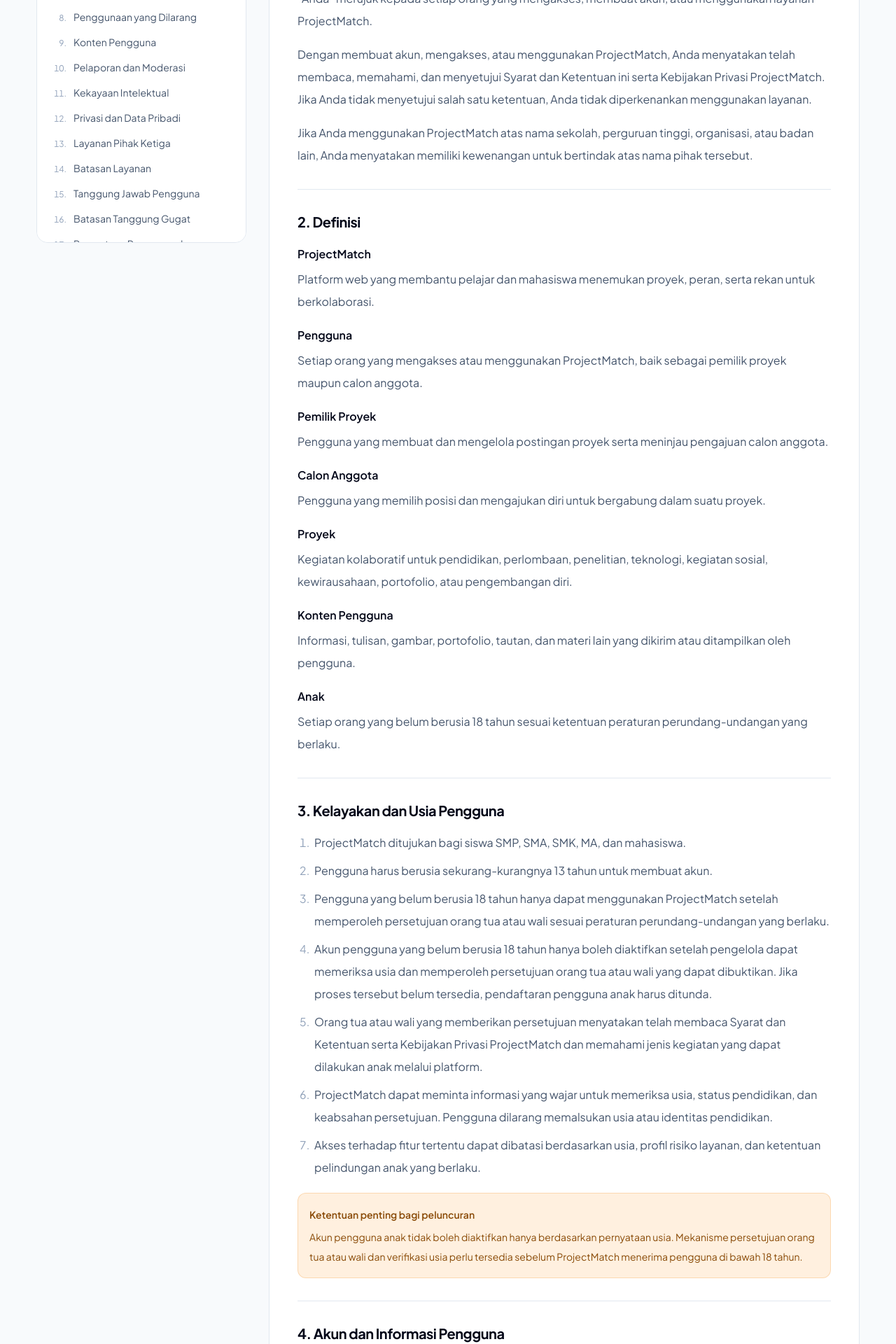
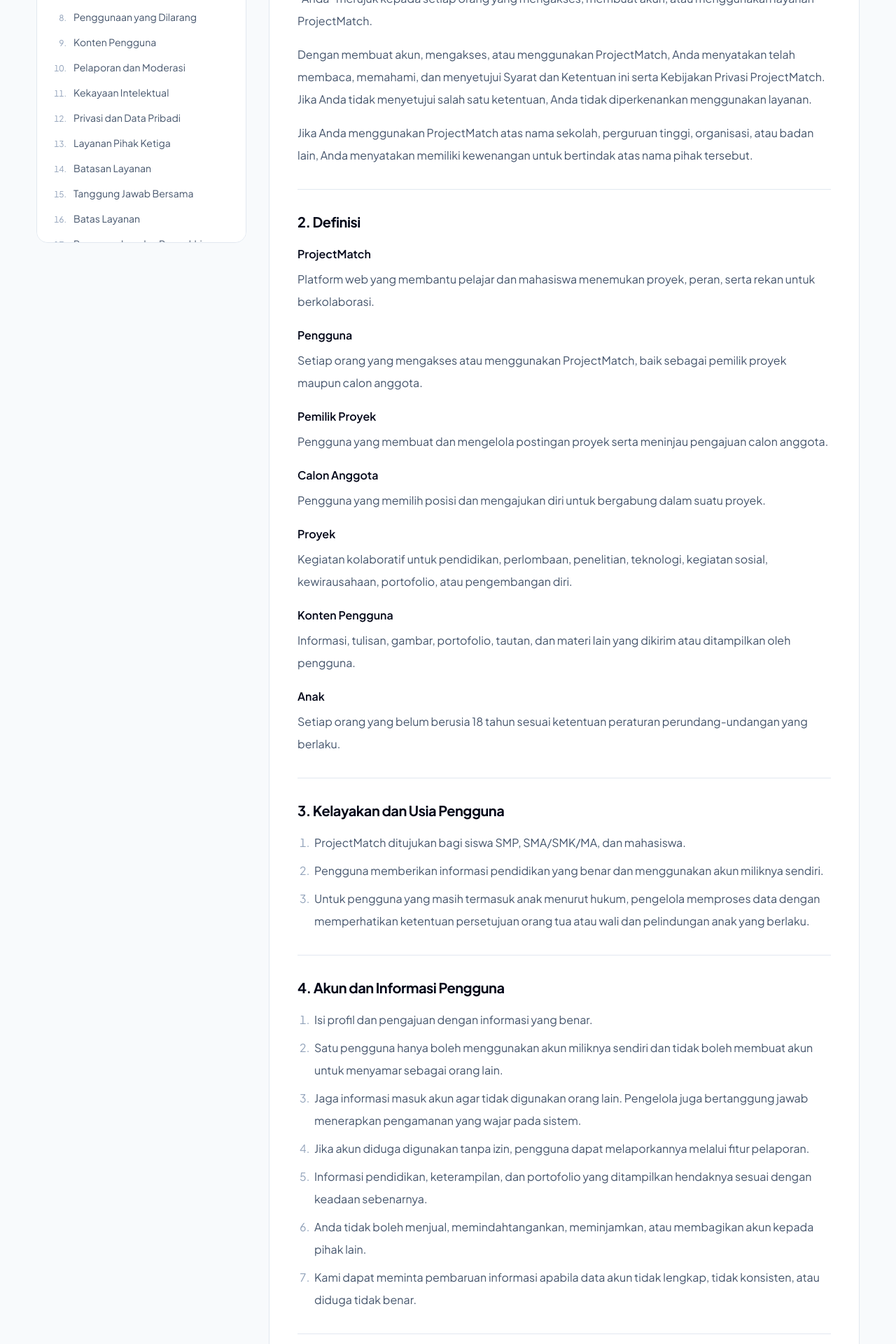
Before and after one commit to whiteblobbob/ProjectMatch, a Next.js app: page /legal in a window 1280 px wide. Shown: the part 880-2800 px from the top of the page at 70% size. Built offline with nearby package versions, Linux system fonts and the light colour scheme.

Commit message:
refactor: update legal page

```diff
--- a/app/legal/page.tsx
+++ b/app/legal/page.tsx
@@ -49,11 +49,8 @@
               <li><a href="#privasi">Privasi dan Data Pribadi</a></li>
               <li><a href="#pihak-ketiga">Layanan Pihak Ketiga</a></li>
               <li><a href="#batas-layanan">Batasan Layanan</a></li>
-              <li><a href="#tanggung-jawab">Tanggung Jawab Pengguna</a></li>
-              <li><a href="#tanggung-gugat">Batasan Tanggung Gugat</a></li>
-              <li><a href="#perlindungan-pengelola">Pernyataan Pengguna dan Perlindungan Pengelola</a></li>
-              <li><a href="#keadaan-kahar">Keadaan Kahar</a></li>
-              <li><a href="#ketentuan-umum">Ketentuan Umum</a></li>
+              <li><a href="#tanggung-jawab">Tanggung Jawab Bersama</a></li>
+              <li><a href="#tanggung-gugat">Batas Layanan</a></li>
               <li><a href="#penangguhan">Penangguhan dan Pengakhiran</a></li>
               <li><a href="#perubahan">Perubahan Layanan dan Ketentuan</a></li>
               <li><a href="#hukum">Hukum dan Penyelesaian Perselisihan</a></li>
@@ -97,9 +94,8 @@
             ].join(" ")}
           >
             <aside aria-label="Informasi layanan">
-              <strong>Untuk keamanan pengguna</strong>
-              ProjectMatch digunakan untuk kegiatan kolaborasi pendidikan. Pengguna di bawah 18 tahun hanya dapat
-              menggunakan layanan setelah persyaratan persetujuan orang tua atau wali dipenuhi sesuai hukum.
+              <strong>Ruang kolaborasi pelajar</strong>
+              ProjectMatch ditujukan bagi siswa SMP, SMA/SMK/MA, dan mahasiswa untuk menemukan rekan dan membuat karya bersama.
             </aside>
 
             <h2>Bagian A. Syarat Penggunaan</h2>
@@ -151,45 +147,20 @@
             <section id="kelayakan">
               <h2>3. Kelayakan dan Usia Pengguna</h2>
               <ol>
-                <li>ProjectMatch ditujukan bagi siswa SMP, SMA, SMK, MA, dan mahasiswa.</li>
-                <li>Pengguna harus berusia sekurang-kurangnya 13 tahun untuk membuat akun.</li>
-                <li>
-                  Pengguna yang belum berusia 18 tahun hanya dapat menggunakan ProjectMatch setelah memperoleh persetujuan
-                  orang tua atau wali sesuai peraturan perundang-undangan yang berlaku.
-                </li>
-                <li>
-                  Akun pengguna yang belum berusia 18 tahun hanya boleh diaktifkan setelah pengelola dapat memeriksa
-                  usia dan memperoleh persetujuan orang tua atau wali yang dapat dibuktikan. Jika proses tersebut belum
-                  tersedia, pendaftaran pengguna anak harus ditunda.
-                </li>
-                <li>
-                  Orang tua atau wali yang memberikan persetujuan menyatakan telah membaca Syarat dan Ketentuan serta
-                  Kebijakan Privasi ProjectMatch dan memahami jenis kegiatan yang dapat dilakukan anak melalui platform.
-                </li>
-                <li>
-                  ProjectMatch dapat meminta informasi yang wajar untuk memeriksa usia, status pendidikan, dan keabsahan
-                  persetujuan. Pengguna dilarang memalsukan usia atau identitas pendidikan.
-                </li>
-                <li>
-                  Akses terhadap fitur tertentu dapat dibatasi berdasarkan usia, profil risiko layanan, dan ketentuan
-                  pelindungan anak yang berlaku.
-                </li>
+                <li>ProjectMatch ditujukan bagi siswa SMP, SMA/SMK/MA, dan mahasiswa.</li>
+                <li>Pengguna memberikan informasi pendidikan yang benar dan menggunakan akun miliknya sendiri.</li>
+                <li>Untuk pengguna yang masih termasuk anak menurut hukum, pengelola memproses data dengan memperhatikan ketentuan persetujuan orang tua atau wali dan pelindungan anak yang berlaku.</li>
               </ol>
-              <aside>
-                <strong>Ketentuan penting bagi peluncuran</strong>
-                Akun pengguna anak tidak boleh diaktifkan hanya berdasarkan pernyataan usia. Mekanisme persetujuan orang tua
-                atau wali dan verifikasi usia perlu tersedia sebelum ProjectMatch menerima pengguna di bawah 18 tahun.
-              </aside>
             </section>
 
             <section id="akun">
               <h2>4. Akun dan Informasi Pengguna</h2>
               <ol>
-                <li>Anda wajib memberikan informasi yang benar, akurat, terkini, dan tidak menyesatkan.</li>
+                <li>Isi profil dan pengajuan dengan informasi yang benar.</li>
                 <li>Satu pengguna hanya boleh menggunakan akun miliknya sendiri dan tidak boleh membuat akun untuk menyamar sebagai orang lain.</li>
-                <li>Anda bertanggung jawab menjaga keamanan informasi masuk dan setiap aktivitas yang terjadi melalui akun Anda.</li>
-                <li>Anda wajib segera menghubungi kami jika mengetahui atau menduga akun digunakan tanpa izin.</li>
-                <li>Informasi sekolah, kampus, program studi, tingkat pendidikan, keterampilan, dan portofolio harus sesuai dengan keadaan sebenarnya.</li>
+                <li>Jaga informasi masuk akun agar tidak digunakan orang lain. Pengelola juga bertanggung jawab menerapkan pengamanan yang wajar pada sistem.</li>
+                <li>Jika akun diduga digunakan tanpa izin, pengguna dapat melaporkannya melalui fitur pelaporan.</li>
+                <li>Informasi pendidikan, keterampilan, dan portofolio yang ditampilkan hendaknya sesuai dengan keadaan sebenarnya.</li>
                 <li>Anda tidak boleh menjual, memindahtangankan, meminjamkan, atau membagikan akun kepada pihak lain.</li>
                 <li>Kami dapat meminta pembaruan informasi apabila data akun tidak lengkap, tidak konsisten, atau diduga tidak benar.</li>
               </ol>
@@ -252,11 +223,11 @@
                 <li>Pertemuan daring dapat menggunakan tautan Zoom atau layanan konferensi yang ditentukan pemilik proyek.</li>
                 <li>Pertemuan luring harus dilakukan di ruang publik yang wajar, mudah dikenali, dan dapat ditemukan melalui tautan peta.</li>
                 <li>Pertemuan luring di rumah pribadi, penginapan, lokasi terpencil, kendaraan pribadi, atau tempat yang tidak sesuai bagi pelajar dilarang.</li>
-                <li>Pengguna wajib memeriksa profil pemilik proyek, informasi proyek, alamat tujuan, waktu pertemuan, dan pihak yang akan hadir.</li>
-                <li>Pengguna anak dianjurkan memberi tahu orang tua atau wali mengenai waktu dan lokasi pertemuan serta mengikuti ketentuan pendampingan yang berlaku.</li>
+                <li>Sebelum hadir, pengguna dapat memeriksa profil pemilik proyek, informasi proyek, waktu, dan lokasi pertemuan.</li>
+                <li>Pengguna yang masih anak disarankan memberi tahu orang tua atau wali mengenai rencana pertemuan.</li>
                 <li>Jangan memberikan kata sandi, kode verifikasi, data keuangan, dokumen identitas lengkap, atau informasi pribadi yang tidak diperlukan.</li>
                 <li>Jika terdapat permintaan uang, perubahan lokasi yang mencurigakan, ancaman, tekanan, atau perilaku tidak pantas, batalkan pertemuan dan gunakan fitur pelaporan.</li>
-                <li>Dalam keadaan darurat, pengguna harus menghubungi orang tua, wali, pengelola lokasi, sekolah, kampus, atau layanan darurat yang sesuai.</li>
+                <li>Jika merasa tidak aman, tinggalkan lokasi dan cari bantuan dari orang tepercaya atau layanan darurat setempat.</li>
               </ol>
             </section>
 
@@ -326,15 +297,11 @@
                 <li>Pengumpulan dan penggunaan data pribadi dijelaskan dalam Bagian B, Kebijakan Privasi dan Penggunaan Data, pada halaman ini.</li>
                 <li>Kami hanya memproses data untuk tujuan yang jelas, terbatas, sah, dan disampaikan kepada pengguna.</li>
                 <li>Data anak diproses secara khusus dan memerlukan persetujuan orang tua atau wali sesuai hukum yang berlaku.</li>
-                <li>Pengguna memiliki hak untuk meminta akses, perbaikan, dan penghapusan data sesuai hukum. Pengelola wajib menyediakan cara untuk mengajukan permintaan tersebut sebelum layanan dibuka untuk umum.</li>
+                <li>Pengguna dapat menggunakan hak atas data pribadinya sesuai ketentuan yang berlaku.</li>
                 <li>Pengguna dilarang mengambil, mengumpulkan, atau menggunakan data pengguna lain di luar tujuan kolaborasi yang disetujui.</li>
                 <li>Kami menerapkan langkah keamanan yang wajar, tetapi tidak ada sistem elektronik yang sepenuhnya bebas dari risiko.</li>
               </ol>
-              <p>
-                Kebijakan Privasi harus menjelaskan setidaknya jenis data yang dikumpulkan, tujuan pemrosesan, dasar
-                pemrosesan, masa penyimpanan, penyedia layanan, transfer data, keamanan, hak pengguna, prosedur insiden, serta
-                mekanisme persetujuan orang tua atau wali.
-              </p>
+              <p>Penjelasan mengenai data yang digunakan ProjectMatch tersedia pada Bagian B di bawah ini.</p>
             </section>
 
             <section id="pihak-ketiga">
@@ -346,8 +313,8 @@
               </p>
               <p>
                 Tautan Zoom, peta, portofolio, atau situs lain dapat dibuat atau dikelola oleh pengguna dan pihak ketiga.
-                ProjectMatch tidak mengendalikan seluruh isi atau ketersediaan layanan tersebut. Pengguna wajib memeriksa
-                tujuan tautan sebelum membukanya dan tidak memasukkan informasi sensitif pada halaman yang mencurigakan.
+                ProjectMatch tidak mengendalikan seluruh isi atau ketersediaan layanan tersebut. Periksa tujuan tautan
+                sebelum membukanya dan hindari memasukkan informasi sensitif pada halaman yang mencurigakan.
               </p>
             </section>
 
@@ -357,85 +324,33 @@
                 <li>ProjectMatch berusaha menjaga informasi tetap akurat, tetapi tidak menjamin seluruh informasi pengguna, proyek, portofolio, atau institusi selalu lengkap dan benar.</li>
                 <li>Tanda verifikasi menunjukkan bahwa pemeriksaan tertentu telah dilakukan dan bukan jaminan atas karakter, kemampuan, keamanan, atau keberhasilan pengguna.</li>
                 <li>ProjectMatch tidak menjamin pengguna akan menemukan rekan, diterima dalam proyek, memenangkan lomba, memperoleh nilai, atau menghasilkan karya tertentu.</li>
-                <li>ProjectMatch tidak bertanggung jawab mengelola pembagian tugas, hak kepemilikan hasil karya, konflik tim, atau kelanjutan proyek setelah tim terbentuk.</li>
+                <li>Anggota tim menentukan sendiri pembagian tugas dan penggunaan hasil karya mereka.</li>
                 <li>Layanan dapat mengalami pemeliharaan, gangguan teknis, perubahan, atau penghentian sementara.</li>
               </ol>
             </section>
 
             <section id="tanggung-jawab">
-              <h2>15. Tanggung Jawab Pengguna</h2>
-              <p>Setiap pengguna bertanggung jawab untuk:</p>
+              <h2>15. Tanggung Jawab Bersama</h2>
+              <p>Pengguna ProjectMatch perlu:</p>
               <ul>
-                <li>mematuhi hukum, ketentuan ProjectMatch, dan aturan institusi pendidikan yang berlaku</li>
-                <li>menilai kecocokan proyek dan calon rekan secara wajar</li>
-                <li>menjaga komunikasi tetap sopan, aman, dan berkaitan dengan proyek</li>
-                <li>menetapkan pembagian tugas, penggunaan karya, kredit kontribusi, dan keputusan tim secara terbuka</li>
-                <li>menjaga keamanan akun dan perangkat</li>
-                <li>menghindari pertemuan atau permintaan yang mencurigakan</li>
-                <li>melaporkan pelanggaran dan meminta bantuan orang dewasa tepercaya jika diperlukan</li>
+                <li>memberikan informasi yang benar dan menghormati pengguna lain</li>
+                <li>menggunakan proyek dan portofolio secara jujur tanpa mengambil karya orang lain</li>
+                <li>menjaga informasi masuk akun dan tidak membagikannya kepada orang lain</li>
+                <li>menggunakan fitur pelaporan jika menemukan konten atau ajakan yang mencurigakan</li>
               </ul>
+              <p>Tim ProjectMatch mengelola platform, menindaklanjuti laporan yang diterima, dan menjaga data pengguna sesuai ketentuan yang berlaku.</p>
             </section>
 
             <section id="tanggung-gugat">
-              <h2>16. Batasan Tanggung Gugat</h2>
+              <h2>16. Batas Layanan</h2>
               <p>
-                Sejauh diizinkan oleh hukum, ProjectMatch disediakan berdasarkan ketersediaan. Kami tidak memberikan jaminan
-                bahwa layanan selalu bebas gangguan, bebas kesalahan, atau memenuhi seluruh harapan pengguna.
+                ProjectMatch membantu pelajar menemukan proyek dan calon rekan. Keputusan menerima anggota, pembagian tugas,
+                pelaksanaan proyek, dan hasil karya ditentukan oleh anggota tim yang berkolaborasi.
               </p>
               <p>
-                Sejauh diizinkan oleh hukum, pengelola tidak bertanggung jawab atas kerugian tidak langsung yang timbul dari
-                tindakan pengguna lain, informasi palsu, proyek yang tidak selesai, perselisihan tim, tautan pihak ketiga,
-                atau pertemuan yang dilakukan di luar kendali langsung ProjectMatch.
+                ProjectMatch tidak menjamin setiap pengajuan diterima atau setiap proyek berhasil. Pengelola tetap menangani
+                hal yang menjadi tanggung jawabnya sebagai penyedia platform sesuai hukum yang berlaku.
               </p>
-              <p>
-                Ketentuan ini tidak menghapus tanggung jawab yang tidak dapat dikecualikan berdasarkan hukum, termasuk
-                kewajiban terkait pelindungan data pribadi, keselamatan anak, kesengajaan, atau kelalaian berat.
-              </p>
-            </section>
-
-            <section id="perlindungan-pengelola">
-              <h2>16A. Pernyataan Pengguna dan Perlindungan Pengelola</h2>
-              <p>Dengan mengirim konten, membuat proyek, atau mengajukan diri, pengguna menyatakan bahwa:</p>
-              <ul>
-                <li>informasi yang diberikan benar dan tidak menyesatkan</li>
-                <li>pengguna memiliki hak atau izin atas konten, gambar, dan portofolio yang dikirim</li>
-                <li>kegiatan proyek tidak melanggar hukum, hak pihak lain, atau aturan institusi pendidikan</li>
-                <li>pengguna tidak meminta ProjectMatch bertindak sebagai pemberi kerja, penjamin, pengawas proyek, atau pihak dalam kesepakatan antaranggota</li>
-              </ul>
-              <p>
-                Sejauh diizinkan oleh hukum, pengguna bertanggung jawab atas tuntutan, kerugian, biaya, atau kewajiban yang
-                timbul akibat pelanggaran hukum, pelanggaran hak pihak lain, informasi palsu, atau penyalahgunaan layanan yang
-                dilakukan pengguna. Untuk pengguna anak, penerapan ketentuan ini tetap memperhatikan kapasitas hukum anak,
-                tanggung jawab orang tua atau wali, dan pelindungan yang diwajibkan oleh hukum.
-              </p>
-              <p>
-                Pengelola bertanggung jawab menjalankan ProjectMatch sesuai hukum yang berlaku. Pembagian tugas di dalam tim
-                tidak menghapus tanggung jawab yang dapat timbul berdasarkan hukum, termasuk akibat kesengajaan, penipuan,
-                kelalaian berat, pelanggaran data pribadi, atau pelanggaran kewajiban pelindungan anak.
-              </p>
-            </section>
-
-            <section id="keadaan-kahar">
-              <h2>16B. Keadaan Kahar</h2>
-              <p>
-                Sejauh diizinkan oleh hukum, pengelola tidak dianggap melanggar kewajiban apabila keterlambatan atau gangguan
-                layanan disebabkan oleh keadaan di luar kendali yang wajar, seperti bencana alam, gangguan jaringan luas,
-                kegagalan layanan pihak ketiga, serangan siber berskala besar, perubahan kebijakan pemerintah, kerusuhan, atau
-                keadaan darurat. Pengelola tetap akan mengambil langkah yang wajar untuk mengurangi dampak dan memulihkan
-                layanan.
-              </p>
-            </section>
-
-            <section id="ketentuan-umum">
-              <h2>16C. Ketentuan Umum</h2>
-              <ol>
-                <li>Syarat ini tidak membentuk hubungan kerja, keagenan, kemitraan usaha, waralaba, atau usaha patungan antara pengguna dan ProjectMatch.</li>
-                <li>Jika satu ketentuan dinyatakan tidak berlaku, ketentuan lain tetap berlaku sejauh diizinkan hukum.</li>
-                <li>Kegagalan menegakkan satu ketentuan tidak berarti pengelola melepaskan hak untuk menegakkannya kemudian.</li>
-                <li>Pengguna tidak dapat mengalihkan hak atau akun tanpa persetujuan tertulis pengelola.</li>
-                <li>Pengelola dapat mengalihkan pengoperasian layanan kepada badan hukum atau pengelola penerus setelah memberikan pemberitahuan dan tetap melindungi hak pengguna.</li>
-                <li>Syarat Penggunaan dan Kebijakan Privasi merupakan keseluruhan kesepakatan mengenai penggunaan ProjectMatch, tanpa mengurangi hak yang diberikan hukum kepada pengguna.</li>
-              </ol>
             </section>
 
             <section id="penangguhan">
@@ -611,12 +526,11 @@
               <h2>B.6 Data Pengguna Anak</h2>
               <ol>
                 <li>Data pengguna di bawah 18 tahun diperlakukan sebagai data anak dan diproses secara khusus.</li>
-                <li>Pembuatan akun anak memerlukan pemeriksaan usia dan persetujuan orang tua atau wali yang dapat dibuktikan. Pendaftaran anak ditunda sampai mekanisme tersebut tersedia.</li>
-                <li>Metode pemeriksaan usia dan persetujuan harus disesuaikan dengan tingkat risiko layanan serta ketentuan yang berlaku sebelum diaktifkan.</li>
-                <li>Informasi kepada anak dan orang tua atau wali akan disampaikan dengan bahasa yang jelas dan mudah dipahami.</li>
-                <li>Data anak hanya digunakan untuk tujuan yang berkaitan dengan layanan, keselamatan, verifikasi, dan kepatuhan hukum.</li>
-                <li>Orang tua atau wali dapat meminta akses, perbaikan, pembatasan, atau penghapusan data anak sesuai hukum.</li>
-                <li>Jika persetujuan tidak dapat diverifikasi atau ditarik, akun anak dapat dibatasi atau dihapus setelah kewajiban hukum dipenuhi.</li>
+                <li>ProjectMatch ditujukan bagi pelajar sejak jenjang SMP. Data pengguna yang masih anak diproses dengan pelindungan khusus sesuai hukum.</li>
+                <li>Untuk memproses data anak, persetujuan orang tua atau wali diperlukan sesuai ketentuan yang berlaku.</li>
+                <li>Informasi privasi disampaikan dengan bahasa yang dapat dipahami pelajar dan orang tua atau wali.</li>
+                <li>Data anak digunakan untuk penyediaan layanan, keamanan, dan penanganan laporan, sesuai tujuan yang dijelaskan pada kebijakan ini.</li>
+                <li>Orang tua atau wali dapat menggunakan hak terkait data anak sesuai ketentuan yang berlaku.</li>
               </ol>
             </section>
 
```
